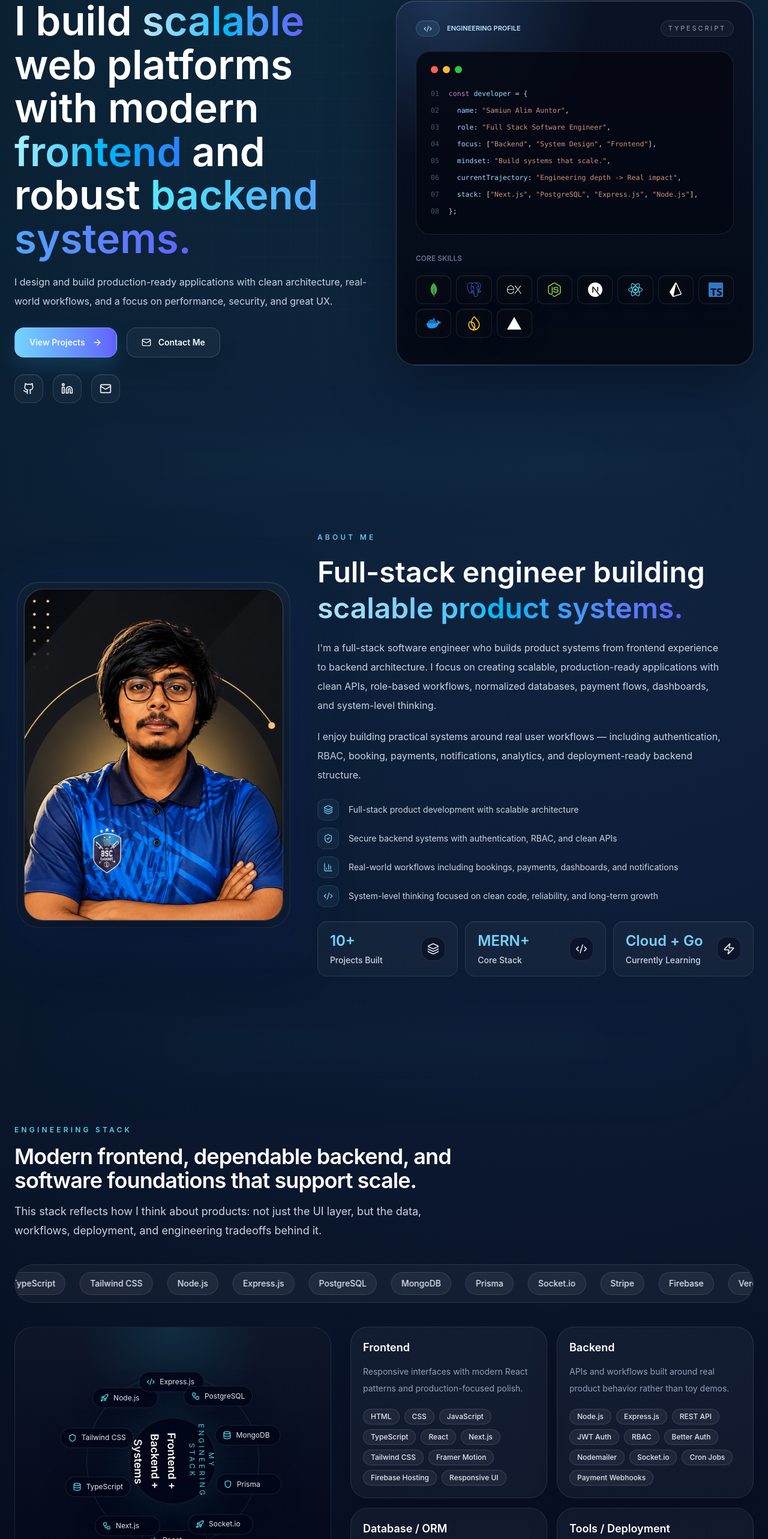
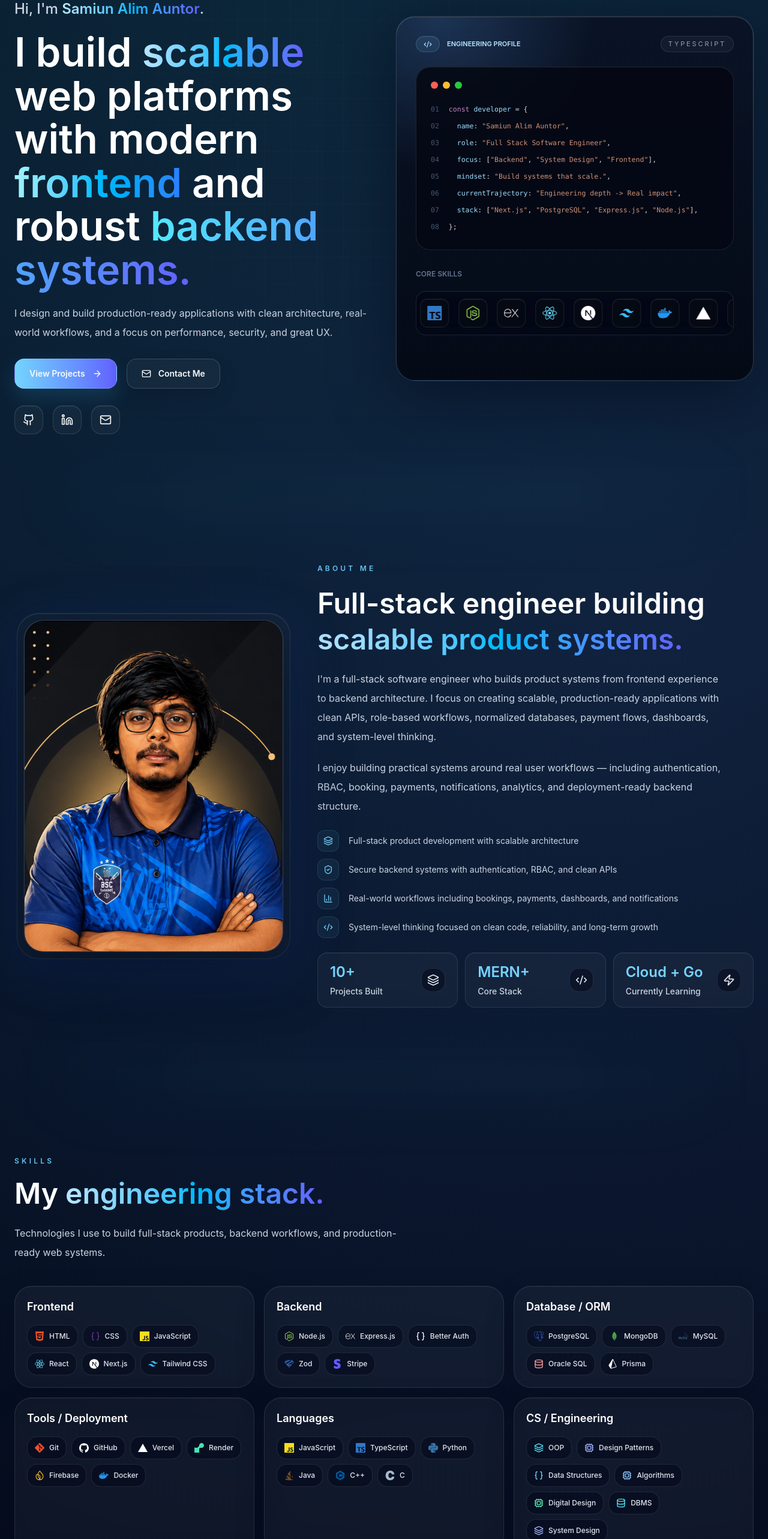
Before and after one commit to SamiunAuntor/Samiun-Alim-Auntor-Portfolio-Site, a Next.js app in the folder frontend/: page / in a window 1280 px wide. Shown: the part 232-2798 px from the top of the page at 60% size. Built offline with nearby package versions, Linux system fonts and the light colour scheme.

Commit message:
feat: completed skills section

```diff
--- a/frontend/src/components/sections/Hero.tsx
+++ b/frontend/src/components/sections/Hero.tsx
@@ -1,15 +1,22 @@
+"use client";
+
 import Link from "next/link";
+import Marquee from "react-fast-marquee";
+import { useReducedMotion } from "framer-motion";
 import { ArrowRight, Code2, Github, Linkedin, Mail } from "lucide-react";
 import {
+  SiCplusplus,
   SiDocker,
   SiExpress,
   SiFirebase,
+  SiGithub,
   SiMongodb,
   SiNextdotjs,
   SiNodedotjs,
   SiPostgresql,
   SiPrisma,
   SiReact,
+  SiTailwindcss,
   SiTypescript,
   SiVercel
 } from "react-icons/si";
@@ -29,26 +36,6 @@ const coreSkills = [
     className: "text-[#4169E1]"
   },
   {
-    label: "Express.js",
-    icon: SiExpress,
-    className: "text-white"
-  },
-  {
-    label: "Node.js",
-    icon: SiNodedotjs,
-    className: "text-[#8CC84B]"
-  },
-  {
-    label: "Next.js",
-    icon: SiNextdotjs,
-    className: "text-white"
-  },
-  {
-    label: "React",
-    icon: SiReact,
-    className: "text-[#61DAFB]"
-  },
-  {
     label: "Prisma",
     icon: SiPrisma,
     className: "text-white"
@@ -59,9 +46,39 @@ const coreSkills = [
     className: "text-[#3178C6]"
   },
   {
+    label: "Node.js",
+    icon: SiNodedotjs,
+    className: "text-[#8CC84B]"
+  },
+  {
+    label: "Express.js",
+    icon: SiExpress,
+    className: "text-white"
+  },
+  {
+    label: "React",
+    icon: SiReact,
+    className: "text-[#61DAFB]"
+  },
+  {
+    label: "Next.js",
+    icon: SiNextdotjs,
+    className: "text-white"
+  },
+  {
+    label: "Tailwind CSS",
+    icon: SiTailwindcss,
+    className: "text-[#38BDF8]"
+  },
+  {
     label: "Docker",
     icon: SiDocker,
     className: "text-[#2496ED]"
+  },
+  {
+    label: "Vercel",
+    icon: SiVercel,
+    className: "text-white"
   },
   {
     label: "Firebase",
@@ -69,9 +86,14 @@ const coreSkills = [
     className: "text-[#FFCA28]"
   },
   {
-    label: "Vercel",
-    icon: SiVercel,
+    label: "GitHub",
+    icon: SiGithub,
     className: "text-white"
+  },
+  {
+    label: "C++",
+    icon: SiCplusplus,
+    className: "text-[#00599C]"
   }
 ] as const;
 
@@ -94,6 +116,13 @@ export function Hero() {
               </div>
 
               <div className="space-y-5">
+                <p className="text-lg font-medium text-slate-300 sm:text-xl lg:text-2xl">
+                  Hi, I&apos;m{" "}
+                  <span className="bg-gradient-to-r from-sky-200 via-sky-400 to-indigo-500 bg-clip-text font-semibold text-transparent">
+                    Samiun Alim Auntor
+                  </span>
+                  .
+                </p>
                 <h1 className="max-w-[48rem] text-[clamp(2.65rem,12vw,4.2rem)] font-semibold leading-[1.08] text-white sm:text-[4rem] lg:text-[3.25rem] xl:text-[4.2rem]">
                   I build{" "}
                   <span className="bg-gradient-to-r from-sky-200 via-sky-400 to-indigo-500 bg-clip-text text-transparent">
@@ -159,6 +188,8 @@ export function Hero() {
 }
 
 function EngineeringProfileCard() {
+  const reduceMotion = useReducedMotion();
+
   return (
     <div className="relative mx-auto w-full max-w-[42rem] lg:mr-0">
       <div className="relative rounded-[1.6rem] border border-sky-200/20 bg-[radial-gradient(circle_at_12%_0%,rgba(96,165,250,0.22),transparent_32%),linear-gradient(180deg,rgba(10,18,36,0.9),rgba(4,9,20,0.96))] p-4 shadow-[0_0_0_1px_rgba(255,255,255,0.03),0_26px_100px_rgba(2,6,23,0.5),inset_0_1px_0_rgba(255,255,255,0.12)] backdrop-blur-xl sm:rounded-[2rem] sm:p-6 lg:min-h-[34rem] lg:p-5 xl:min-h-[38rem] xl:p-8">
@@ -254,21 +285,24 @@ function EngineeringProfileCard() {
             <p className="text-xs font-semibold uppercase text-slate-500">
               Core Skills
             </p>
-            <div className="mt-5 grid grid-cols-3 gap-2 min-[420px]:grid-cols-4 sm:grid-cols-6 lg:grid-cols-6 xl:grid-cols-8">
+            <div className="mt-5 overflow-hidden rounded-2xl border border-white/10 bg-slate-950/50 py-3 shadow-[inset_0_1px_0_rgba(255,255,255,0.05)] backdrop-blur">
+              <Marquee autoFill gradient={false} speed={reduceMotion ? 18 : 28}>
                 {coreSkills.map((skill) => {
                   const Icon = skill.icon;
 
                   return (
+                    <div key={skill.label} className="mx-2">
                       <div
-                    key={skill.label}
                         title={skill.label}
                         aria-label={skill.label}
-                    className="flex h-11 w-full items-center justify-center rounded-xl border border-white/10 bg-[#070b14]/80 shadow-[inset_0_1px_0_rgba(255,255,255,0.05),0_10px_26px_rgba(2,6,23,0.28)] sm:h-12 lg:h-10 xl:h-12"
+                        className="flex h-12 w-12 items-center justify-center rounded-xl border border-white/10 bg-[#070b14]/85 shadow-[inset_0_1px_0_rgba(255,255,255,0.05),0_10px_26px_rgba(2,6,23,0.28)]"
                       >
                         <Icon className={`h-6 w-6 ${skill.className}`} />
                       </div>
+                    </div>
                   );
                 })}
+              </Marquee>
             </div>
           </div>
 
--- a/frontend/src/components/sections/Skills.tsx
+++ b/frontend/src/components/sections/Skills.tsx
@@ -1,116 +1,140 @@
 "use client";
 
-import Marquee from "react-fast-marquee";
-import { motion, useReducedMotion } from "framer-motion";
-import { Code2, Database, Rocket, Shield, Workflow } from "lucide-react";
+import type { IconType } from "react-icons";
+import { FaJava } from "react-icons/fa";
+import {
+  SiBetterauth,
+  SiC,
+  SiCplusplus,
+  SiCss,
+  SiDocker,
+  SiExpress,
+  SiFirebase,
+  SiGit,
+  SiGithub,
+  SiGo,
+  SiGooglecloud,
+  SiHtml5,
+  SiJavascript,
+  SiLinux,
+  SiMongodb,
+  SiMysql,
+  SiNextdotjs,
+  SiNodedotjs,
+  SiPostgresql,
+  SiPrisma,
+  SiPython,
+  SiReact,
+  SiRender,
+  SiStripe,
+  SiTailwindcss,
+  SiTypescript,
+  SiVercel,
+  SiZod
+} from "react-icons/si";
+import { Braces, Cpu, Database, GraduationCap, Layers, ShieldCheck } from "lucide-react";
 import { Reveal } from "@/components/shared/Reveal";
-import { SectionHeading } from "@/components/shared/SectionHeading";
-import { TechBadge } from "@/components/shared/TechBadge";
-import { skillCategories, stackTicker } from "@/data/skills";
+import { skillCategories } from "@/data/skills";
 
-const orbitIcons = [Code2, Workflow, Database, Shield, Rocket];
-const orbitItems = stackTicker.slice(0, 10).map((item, index) => {
-  const angle = (index / 10) * Math.PI * 2;
-  const x = (Math.cos(angle) * 132).toFixed(2);
-  const y = (Math.sin(angle) * 132).toFixed(2);
+type SkillIcon = {
+  icon: IconType;
+  color: string;
+};
 
-  return {
-    item,
-    transform: `translate(${x}px, ${y}px)`,
-    iconIndex: index % orbitIcons.length
+const iconMap: Record<string, SkillIcon> = {
+  PostgreSQL: { icon: SiPostgresql, color: "text-[#4169E1]" },
+  Prisma: { icon: SiPrisma, color: "text-white" },
+  "Better Auth": { icon: SiBetterauth, color: "text-white" },
+  Zod: { icon: SiZod, color: "text-[#3068B7]" },
+  Stripe: { icon: SiStripe, color: "text-[#635BFF]" },
+  React: { icon: SiReact, color: "text-[#61DAFB]" },
+  "Next.js": { icon: SiNextdotjs, color: "text-white" },
+  TypeScript: { icon: SiTypescript, color: "text-[#3178C6]" },
+  "Tailwind CSS": { icon: SiTailwindcss, color: "text-[#38BDF8]" },
+  MongoDB: { icon: SiMongodb, color: "text-[#47A248]" },
+  "Node.js": { icon: SiNodedotjs, color: "text-[#8CC84B]" },
+  "Express.js": { icon: SiExpress, color: "text-white" },
+  Firebase: { icon: SiFirebase, color: "text-[#FFCA28]" },
+  JavaScript: { icon: SiJavascript, color: "text-[#F7DF1E]" },
+  Git: { icon: SiGit, color: "text-[#F05032]" },
+  GitHub: { icon: SiGithub, color: "text-white" },
+  MySQL: { icon: SiMysql, color: "text-[#4479A1]" },
+  Python: { icon: SiPython, color: "text-[#3776AB]" },
+  Docker: { icon: SiDocker, color: "text-[#2496ED]" },
+  CSS: { icon: SiCss, color: "text-[#663399]" },
+  HTML: { icon: SiHtml5, color: "text-[#E34F26]" },
+  Java: { icon: FaJava, color: "text-[#F89820]" },
+  "C++": { icon: SiCplusplus, color: "text-[#00599C]" },
+  C: { icon: SiC, color: "text-[#A8B9CC]" },
+  "Oracle SQL": { icon: Database, color: "text-red-300" },
+  "SQL basics": { icon: Database, color: "text-sky-300" },
+  Vercel: { icon: SiVercel, color: "text-white" },
+  Render: { icon: SiRender, color: "text-[#46E3B7]" },
+  OOP: { icon: Layers, color: "text-cyan-300" },
+  "Design Patterns": { icon: Cpu, color: "text-indigo-300" },
+  "Data Structures": { icon: Braces, color: "text-sky-300" },
+  Algorithms: { icon: Cpu, color: "text-blue-300" },
+  "Digital Design": { icon: Cpu, color: "text-emerald-300" },
+  DBMS: { icon: Database, color: "text-cyan-300" },
+  "System Design": { icon: Layers, color: "text-indigo-300" },
+  "DSA / Competitive Programming": { icon: Braces, color: "text-sky-300" },
+  Cybersecurity: { icon: ShieldCheck, color: "text-emerald-300" },
+  Networking: { icon: Cpu, color: "text-cyan-300" },
+  Linux: { icon: SiLinux, color: "text-[#FCC624]" },
+  "Cloud / DevOps": { icon: SiGooglecloud, color: "text-[#4285F4]" },
+  Go: { icon: SiGo, color: "text-[#00ADD8]" },
+  "Advanced Backend Engineering": { icon: GraduationCap, color: "text-indigo-300" }
 };
-});
 
 export function Skills() {
-  const reduceMotion = useReducedMotion();
-
   return (
-    <section id="skills" className="px-4 py-20 sm:px-6 lg:py-28">
-      <div className="mx-auto flex w-full max-w-7xl flex-col gap-10">
+    <section id="skills" className="px-3 py-20 sm:px-5 lg:py-28 xl:px-6">
+      <div className="mx-auto flex w-full max-w-[calc(80rem-1.5rem)] flex-col gap-10 sm:max-w-[calc(80rem-2.5rem)] xl:max-w-[calc(80rem-3rem)]">
         <Reveal>
-          <SectionHeading
-            eyebrow="Engineering Stack"
-            title="Modern frontend, dependable backend, and software foundations that support scale."
-            description="This stack reflects how I think about products: not just the UI layer, but the data, workflows, deployment, and engineering tradeoffs behind it."
-          />
-        </Reveal>
-
-        <Reveal delay={0.06}>
-          <div className="overflow-hidden rounded-full border border-white/10 bg-white/[0.04] py-3">
-            <Marquee autoFill gradient={false} speed={reduceMotion ? 18 : 34}>
-              {stackTicker.map((tech) => (
-                <div key={tech} className="mx-3">
-                  <TechBadge label={tech} className="px-4 py-2 text-sm" />
-                </div>
-              ))}
-            </Marquee>
+          <div className="max-w-3xl">
+            <p className="text-xs font-semibold uppercase tracking-[0.35em] text-sky-300/90">
+              Skills
+            </p>
+            <h2 className="mt-4 text-3xl font-semibold leading-tight text-white sm:text-5xl">
+              My{" "}
+              <span className="bg-gradient-to-r from-sky-200 via-sky-400 to-indigo-500 bg-clip-text text-transparent">
+                engineering stack.
+              </span>
+            </h2>
+            <p className="mt-5 max-w-2xl text-base leading-8 text-slate-300">
+              Technologies I use to build full-stack products, backend workflows, and
+              production-ready web systems.
+            </p>
           </div>
         </Reveal>
 
-        <div className="grid gap-8 lg:grid-cols-[0.88fr_1.12fr]">
-          <Reveal delay={0.08}>
-            <div className="relative flex min-h-[28rem] items-center justify-center overflow-hidden rounded-[2rem] border border-white/10 bg-[radial-gradient(circle_at_top,rgba(34,211,238,0.12),transparent_30%),linear-gradient(180deg,rgba(15,23,42,0.85),rgba(2,6,23,0.96))] p-8">
-              <div className="absolute inset-0 bg-[linear-gradient(rgba(148,163,184,0.06)_1px,transparent_1px),linear-gradient(90deg,rgba(148,163,184,0.06)_1px,transparent_1px)] bg-[size:34px_34px] opacity-20" />
-              <motion.div
-                animate={reduceMotion ? undefined : { rotate: 360 }}
-                transition={reduceMotion ? undefined : { duration: 28, repeat: Infinity, ease: "linear" }}
-                className="relative flex h-72 w-72 items-center justify-center rounded-full border border-cyan-300/15"
-              >
-                <div className="flex h-36 w-36 items-center justify-center rounded-full border border-white/10 bg-slate-950/80 text-center shadow-[0_0_80px_rgba(34,211,238,0.12)]">
-                  <div>
-                    <p className="text-xs uppercase tracking-[0.32em] text-cyan-300/90">
-                      My Engineering Stack
-                    </p>
-                    <p className="mt-3 text-lg font-semibold text-white">Frontend + Backend + Systems</p>
-                  </div>
-                </div>
+        <div className="grid gap-4 md:grid-cols-2 xl:grid-cols-3">
+          {skillCategories.map((category, index) => (
+            <Reveal key={category.title} delay={0.08 + index * 0.035}>
+              <article className="h-full rounded-[1.8rem] border border-white/10 bg-white/[0.04] p-5 shadow-[0_16px_48px_rgba(2,6,23,0.22),inset_0_1px_0_rgba(255,255,255,0.04)] backdrop-blur">
+                <h3 className="text-lg font-semibold text-white">{category.title}</h3>
 
-                {orbitItems.map(({ item, transform, iconIndex }) => {
-                  const Icon = orbitIcons[iconIndex];
+                <div className="mt-4 flex flex-wrap gap-2">
+                  {category.items.map((item) => {
+                    const skill = iconMap[item];
+                    const Icon = skill?.icon ?? Braces;
 
                     return (
                       <div
                         key={item}
-                      className="absolute left-1/2 top-1/2"
-                      style={{ transform }}
+                        className="flex w-fit items-center gap-2 rounded-2xl border border-white/10 bg-slate-950/45 px-3 py-2.5 text-xs font-medium text-slate-200"
                       >
-                      <motion.div
-                        animate={reduceMotion ? undefined : { rotate: -360 }}
-                        transition={
-                          reduceMotion ? undefined : { duration: 28, repeat: Infinity, ease: "linear" }
-                        }
-                        className="flex min-w-[6.8rem] -translate-x-1/2 -translate-y-1/2 items-center gap-2 rounded-full border border-white/10 bg-slate-950/85 px-3 py-2 text-xs text-slate-200 shadow-[0_10px_35px_rgba(2,6,23,0.35)]"
-                      >
-                        <Icon className="h-3.5 w-3.5 text-cyan-300" />
-                        {item}
-                      </motion.div>
+                        <Icon className={`h-4 w-4 shrink-0 ${skill?.color ?? "text-sky-300"}`} />
+                        <span className="whitespace-nowrap">{item}</span>
                       </div>
                     );
                   })}
-              </motion.div>
-            </div>
-          </Reveal>
-
-          <div className="grid gap-4 sm:grid-cols-2">
-            {skillCategories.map((category, index) => (
-              <Reveal key={category.title} delay={0.08 + index * 0.04}>
-                <article className="h-full rounded-[1.8rem] border border-white/10 bg-white/[0.04] p-5 shadow-[0_16px_48px_rgba(2,6,23,0.22)]">
-                  <div className="space-y-3">
-                    <h3 className="text-lg font-semibold text-white">{category.title}</h3>
-                    <p className="text-sm leading-7 text-slate-400">{category.description}</p>
-                  </div>
-
-                  <div className="mt-5 flex flex-wrap gap-2">
-                    {category.items.map((item) => (
-                      <TechBadge key={item} label={item} />
-                    ))}
                 </div>
               </article>
             </Reveal>
           ))}
         </div>
       </div>
-      </div>
     </section>
   );
 }
--- a/frontend/src/data/skills.ts
+++ b/frontend/src/data/skills.ts
@@ -3,64 +3,60 @@ import { skillCategorySchema, type SkillCategory } from "./types";
 const rawSkillCategories = [
   {
     title: "Frontend",
-    description: "Responsive interfaces with modern React patterns and production-focused polish.",
+    description: "Modern interfaces with responsive layouts and product-focused polish.",
     items: [
       "HTML",
       "CSS",
       "JavaScript",
-      "TypeScript",
       "React",
       "Next.js",
-      "Tailwind CSS",
-      "Framer Motion",
-      "Firebase Hosting",
-      "Responsive UI"
+      "Tailwind CSS"
     ]
   },
   {
     title: "Backend",
-    description: "APIs and workflows built around real product behavior rather than toy demos.",
+    description: "APIs, auth, payments, and workflows built for real product behavior.",
     items: [
       "Node.js",
       "Express.js",
-      "REST API",
-      "JWT Auth",
-      "RBAC",
       "Better Auth",
-      "Nodemailer",
-      "Socket.io",
-      "Cron Jobs",
-      "Payment Webhooks"
+      "Zod",
+      "Stripe"
     ]
   },
   {
     title: "Database / ORM",
-    description: "Relational and document data design with practical full-stack tradeoff awareness.",
+    description: "Relational/document data modeling with ORM-backed backend structure.",
     items: [
+      "PostgreSQL",
       "MongoDB",
-      "PostgreSQL",
       "MySQL",
       "Oracle SQL",
-      "Prisma",
-      "Mongoose",
-      "PL/SQL basics"
+      "Prisma"
     ]
   },
   {
     title: "Tools / Deployment",
-    description: "Version control, hosting, asset workflows, and debugging tools for shipping apps.",
+    description: "Version control, deployment, containers, and shipping workflows.",
     items: [
       "Git",
       "GitHub",
       "Vercel",
       "Render",
       "Firebase",
-      "Cloudinary",
-      "ImageBB",
-      "Postman",
-      "Docker basics",
-      "VS Code",
-      "NVM"
+      "Docker"
+    ]
+  },
+  {
+    title: "Languages",
+    description: "Programming languages I use for web development, coursework, and problem solving.",
+    items: [
+      "JavaScript",
+      "TypeScript",
+      "Python",
+      "Java",
+      "C++",
+      "C"
     ]
   },
   {
@@ -71,11 +67,9 @@ const rawSkillCategories = [
       "Design Patterns",
       "Data Structures",
       "Algorithms",
-      "System Design",
+      "Digital Design",
       "DBMS",
-      "Operating Systems basics",
-      "Networking basics",
-      "Software Architecture"
+      "System Design"
     ]
   },
   {
@@ -86,9 +80,9 @@ const rawSkillCategories = [
       "Cybersecurity",
       "Networking",
       "Linux",
-      "System Design",
-      "Advanced Backend Engineering",
-      "Cloud / DevOps basics"
+      "Cloud / DevOps",
+      "Go",
+      "Advanced Backend Engineering"
     ]
   }
 ] satisfies SkillCategory[];
@@ -99,15 +93,14 @@ export const stackTicker = [
   "React",
   "Next.js",
   "TypeScript",
-  "Tailwind CSS",
   "Node.js",
   "Express.js",
+  "MongoDB",
   "PostgreSQL",
-  "MongoDB",
   "Prisma",
-  "Socket.io",
-  "Stripe",
-  "Firebase",
+  "Tailwind CSS",
+  "Docker",
   "Vercel",
-  "System Design"
+  "GitHub",
+  "C++"
 ] as const;
```
Also changed, not shown: 1 other file (tests, documents, lock files or other folders). Lines whose indentation alone changed are shown as unchanged.
